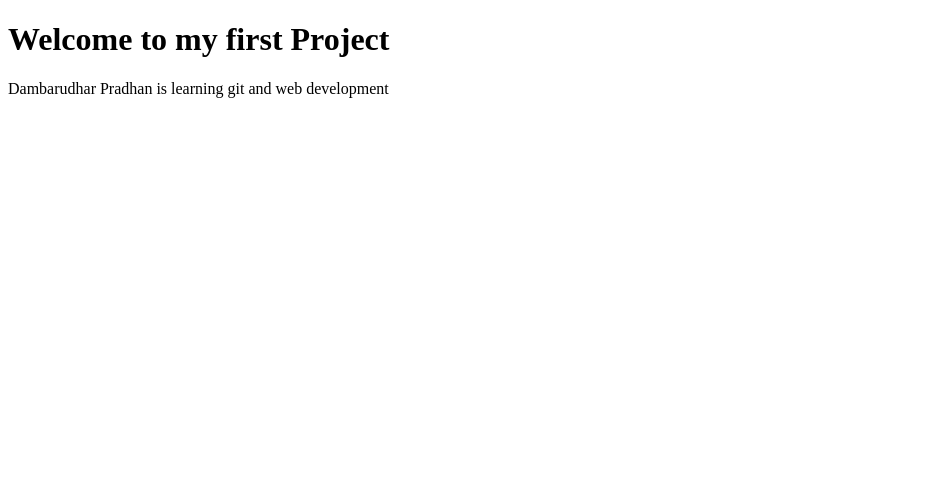
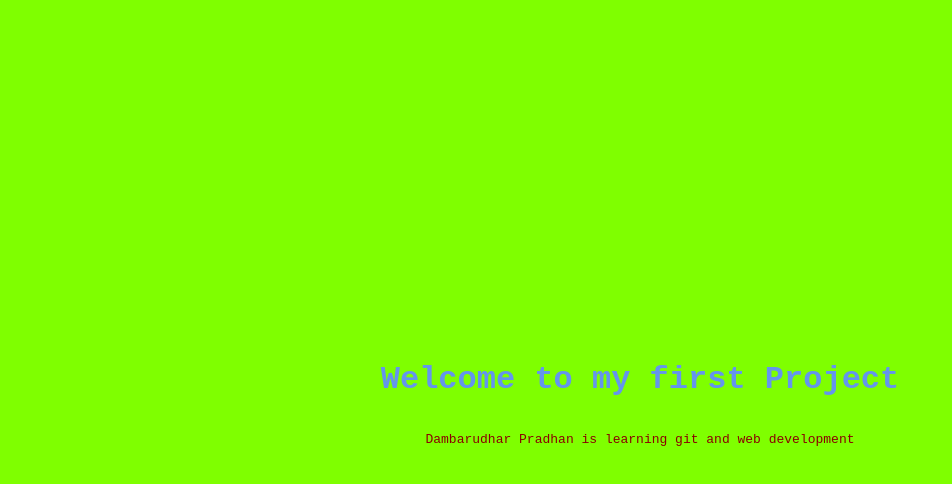
Before and after one commit to Dambarudhar766/myfirstProject, a plain HTML site: page index.html in a window 1280 px wide. Shown: the whole page, without its empty margins (0-952 px from the left). Drawn offline with Linux system fonts and the light colour scheme.

Commit message:
Added CSS styling

```diff
--- a/index.html
+++ b/index.html
@@ -4,6 +4,7 @@
     <meta charset="UTF-8">
     <meta name="viewport" content="width=device-width, initial-scale=1.0">
     <title>Document</title>
+    <link rel="stylesheet" href="./style.css">
 </head>
 <body>
     <h1>Welcome to my first Project</h1>
--- /dev/null
+++ b/style.css
@@ -0,0 +1,19 @@
+body{
+    background-color: chartreuse;
+    font-family: 'Courier New', Courier, monospace;
+    display: flex;
+    flex-direction: column;
+    align-items: center;
+    justify-content: center;
+    height: 100vh;
+    margin: 0%;
+}
+
+h1{
+    color: cornflowerblue;
+}
+
+p{
+    font-size: small;
+    color: darkred;
+}
```
